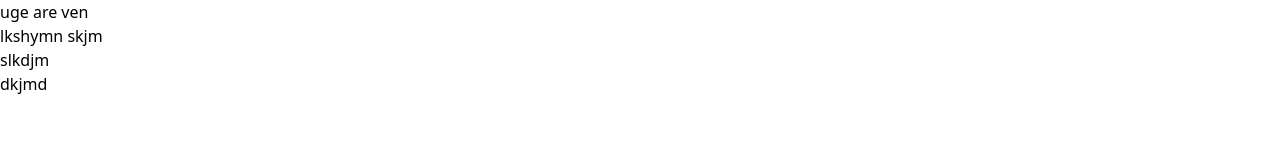
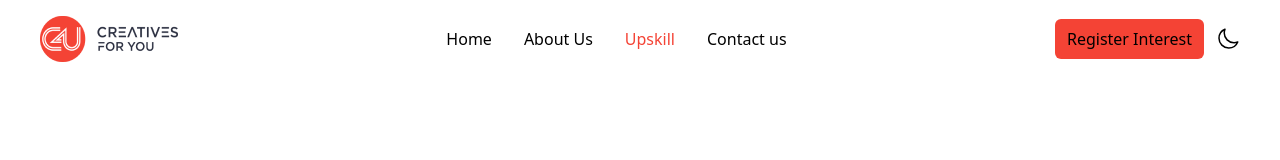
Before and after one commit to sohagmiah4291/tailwindCssProject, a website built with Vite: page index.html in a window 1280 px wide. Built offline with nearby package versions, Linux system fonts and the light colour scheme.

Commit message:
adding hesder section

```diff
--- a/index.html
+++ b/index.html
@@ -8,10 +8,26 @@
      <link rel="stylesheet" href="css/main.css">
 </head>
 <body>
-    <h1>uge are ven</h1>
-    <h2>lkshymn skjm</h2>
-    <h3>slkdjm</h3>
-    <h4>dkjmd</h4>
+    <header class="flex justify-between px-10 items-center pt-4">
+        <div>
+            <img src="pictures/logo.png" alt="logo">
+        </div>
+        <div>
+            <ul class="flex gap-8">
+                <li>Home</li>
+                <li>About Us</li>
+                <li class="text-[#F44335]">Upskill</li>
+                <li>Contact us </li>
+            </ul>
+        </div>
+        <div class="flex gap-3 items-center">
+            <button class="bg-[#F44335] px-3 py-2 rounded-md">Register Interest</button>
+            <svg xmlns="http://www.w3.org/2000/svg" fill="none" viewBox="0 0 24 24" stroke-width="1.5" stroke="currentColor" class="size-6">
+            <path stroke-linecap="round" stroke-linejoin="round" d="M21.752 15.002A9.72 9.72 0 0 1 18 15.75c-5.385 0-9.75-4.365-9.75-9.75 0-1.33.266-2.597.748-3.752A9.753 9.753 0 0 0 3 11.25C3 16.635 7.365 21 12.75 21a9.753 9.753 0 0 0 9.002-5.998Z" />
+            </svg>
+
+        </div>
+    </header>
 
 </body>
 </html>
```
Also changed, not shown: pictures/logo.png (added).
